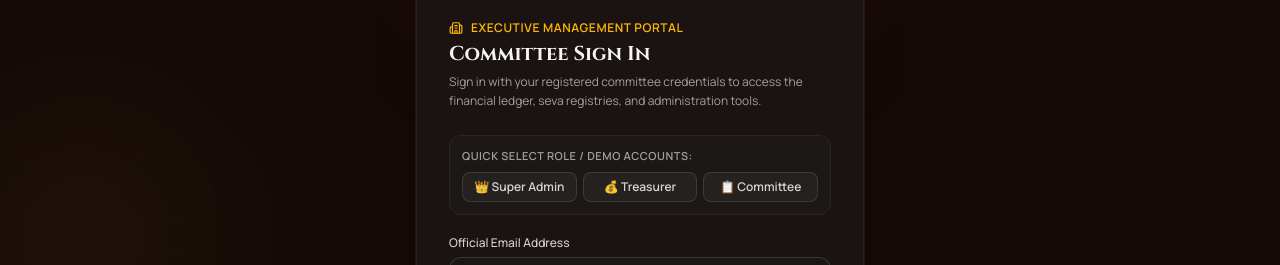
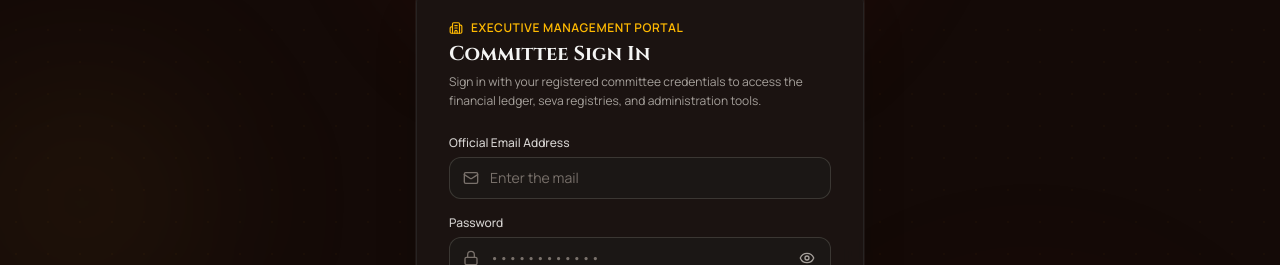
Before and after one commit to nikithdevara/SSVUC, a React (Vite) app: page / in a window 1280 px wide. Both pictures are taken after a click on the button "Committee Login". Shown: the part 306-571 px from the top of the page. Built offline with nearby package versions, Linux system fonts and the light colour scheme; no server answers; the database is empty.

Commit message:
Remove Quick Select demo accounts box from login page

```diff
--- a/src/pages/admin/AdminLoginPage.tsx
+++ b/src/pages/admin/AdminLoginPage.tsx
@@ -39,12 +39,6 @@ export const AdminLoginPage: React.FC<AdminLoginPageProps> = ({ onNavigate }) =>
       setEmail(remembered);
     }
   }, [onNavigate]);
-
-  const selectQuickAccount = (quickEmail: string, quickPass: string) => {
-    setEmail(quickEmail);
-    setPassword(quickPass);
-    setError(null);
-  };
 
   const handleLogin = async (e: React.FormEvent) => {
     e.preventDefault();
@@ -151,48 +145,6 @@ export const AdminLoginPage: React.FC<AdminLoginPageProps> = ({ onNavigate }) =>
               <p className="text-xs text-stone-400 mt-1 leading-relaxed">
                 Sign in with your registered committee credentials to access the financial ledger, seva registries, and administration tools.
               </p>
-            </div>
-
-            {/* Quick Demo Credentials Chips */}
-            <div className="mb-5 p-3 rounded-xl bg-stone-900/90 border border-stone-800">
-              <span className="text-[11px] font-semibold text-stone-400 uppercase tracking-wider block mb-2">
-                Quick Select Role / Demo Accounts:
-              </span>
-              <div className="grid grid-cols-3 gap-1.5 text-center">
-                <button
-                  type="button"
-                  onClick={() => selectQuickAccount('superadmin@utsav.org', 'Admin@123')}
-                  className={`py-1.5 px-2 rounded-lg text-xs font-semibold transition-all border cursor-pointer ${
-                    email === 'superadmin@utsav.org'
-                      ? 'bg-amber-500/20 border-amber-500 text-amber-300'
-                      : 'bg-stone-800/80 border-stone-700/80 text-stone-300 hover:bg-stone-800 hover:text-amber-200'
-                  }`}
-                >
-                  👑 Super Admin
-                </button>
-                <button
-                  type="button"
-                  onClick={() => selectQuickAccount('treasurer@utsav.org', 'Treasurer@123')}
-                  className={`py-1.5 px-2 rounded-lg text-xs font-semibold transition-all border cursor-pointer ${
-                    email === 'treasurer@utsav.org'
-                      ? 'bg-amber-500/20 border-amber-500 text-amber-300'
-                      : 'bg-stone-800/80 border-stone-700/80 text-stone-300 hover:bg-stone-800 hover:text-amber-200'
-                  }`}
-                >
-                  💰 Treasurer
-                </button>
-                <button
-                  type="button"
-                  onClick={() => selectQuickAccount('committee@utsav.org', 'Member@123')}
-                  className={`py-1.5 px-2 rounded-lg text-xs font-semibold transition-all border cursor-pointer ${
-                    email === 'committee@utsav.org'
-                      ? 'bg-amber-500/20 border-amber-500 text-amber-300'
-                      : 'bg-stone-800/80 border-stone-700/80 text-stone-300 hover:bg-stone-800 hover:text-amber-200'
-                  }`}
-                >
-                  📋 Committee
-                </button>
-              </div>
             </div>
 
             {/* Error Message */}
```
